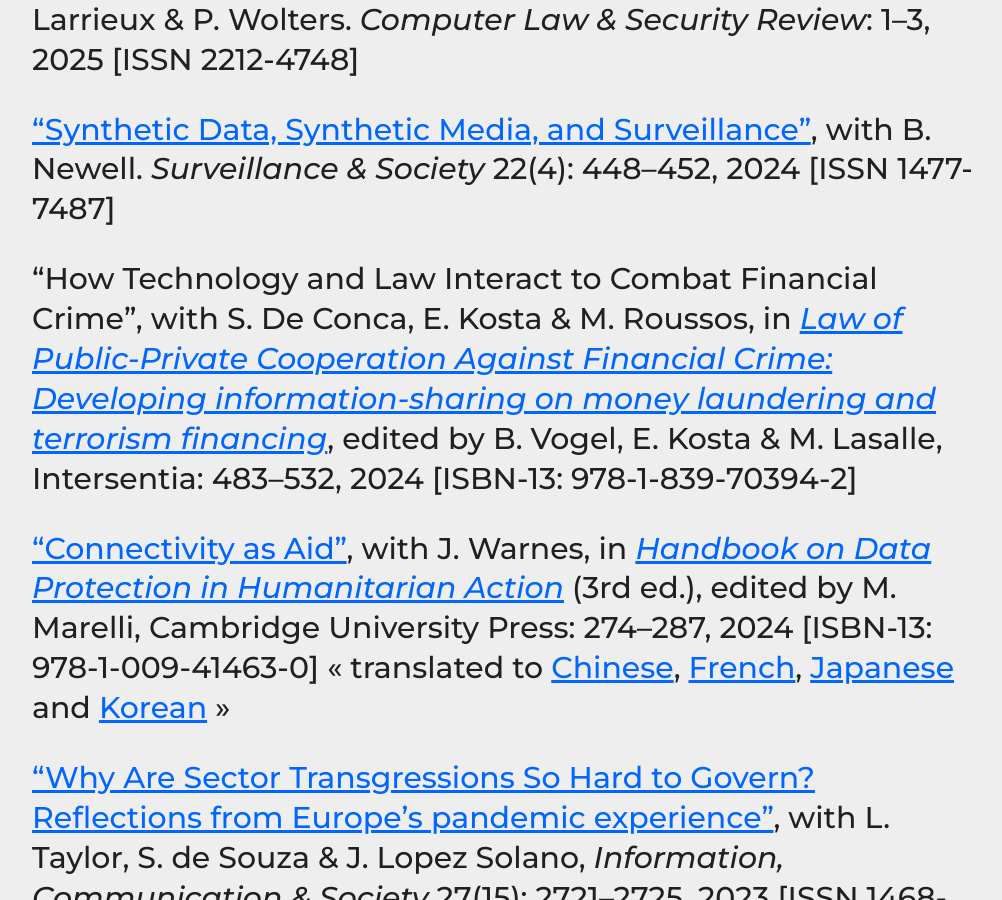
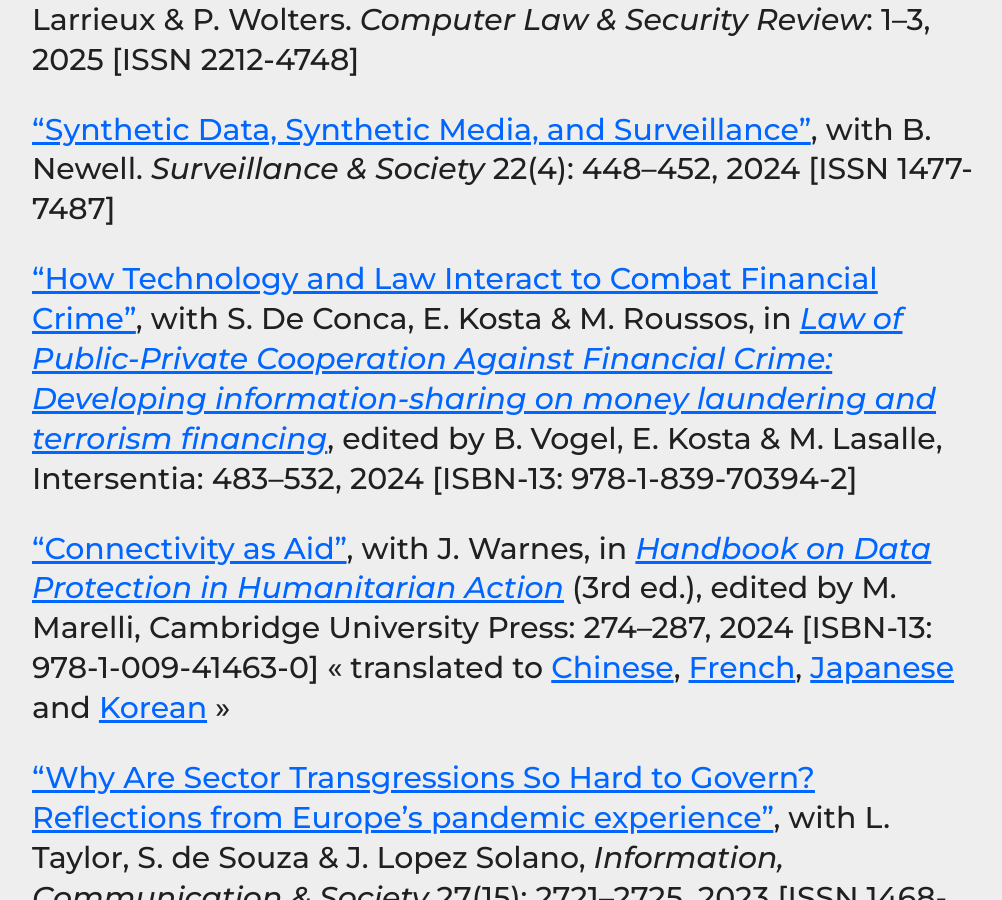
Before and after one commit to haroonalrasheed/641a, a Jekyll site: the page built from selected-publications/index.md, in a window 1280 px wide and 900 px high, scrolled down 1865 px. Shown: the whole window, without its empty margins (132-1134 px from the left). Built offline with Jekyll 4.4.1, drawn with Linux system fonts in a browser that asks for light colours; part of the change alters nothing that is shown.

```diff
--- a/selected-publications/index.md
+++ b/selected-publications/index.md
@@ -32,7 +32,7 @@ _Transgressive Tech_, with L. Taylor, S. de Souza, J. Lopez-Solano, O. Sabbah &
 
 ["Synthetic Data, Synthetic Media, and Surveillance"](https://ojs.library.queensu.ca/index.php/surveillance-and-society/article/view/18334), with B. Newell. _Surveillance & Society_ 22(4): 448–452, 2024 [ISSN 1477-7487]
 
-“How Technology and Law Interact to Combat Financial Crime”, with S. De Conca, E. Kosta & M. Roussos, in [_Law of Public-Private Cooperation Against Financial Crime:
+[“How Technology and Law Interact to Combat Financial Crime”](https://research.tilburguniversity.edu/files/112389037/Roussos_-_How_technology_and_law_interact_to_combat_financial_crime.pdf), with S. De Conca, E. Kosta & M. Roussos, in [_Law of Public-Private Cooperation Against Financial Crime:
 Developing information-sharing on money laundering and terrorism financing_](https://www.larcier-intersentia.com/en/law-public-private-cooperation-financial-crime-9781839704666.html), edited by B. Vogel, E. Kosta & M. Lasalle, Intersentia: 483–532, 2024 [ISBN-13: 978-1-839-70394-2]
 
 ["Connectivity as Aid"](https://doi.org/10.1017/9781009414630.021), with J. Warnes, in [_Handbook on Data Protection in Humanitarian Action_](https://www.cambridge.org/core/books/handbook-on-data-protection-in-humanitarian-action/025CE3DFD1FAD908DD1412C20E49F955) (3rd ed.), edited by M. Marelli, Cambridge University Press: 274–287, 2024 [ISBN-13: 978-1-009-41463-0] << translated to [Chinese](https://shop.icrc.org/download/ebook?sku=4305/006-ebook), [French](https://shop.icrc.org/download/ebook?sku=4305/001-ebook), [Japanese](https://shop.icrc.org/download/ebook?sku=4305/209-ebook) and [Korean](https://shop.icrc.org/download/ebook?sku=4305/210-ebook) >>
```
